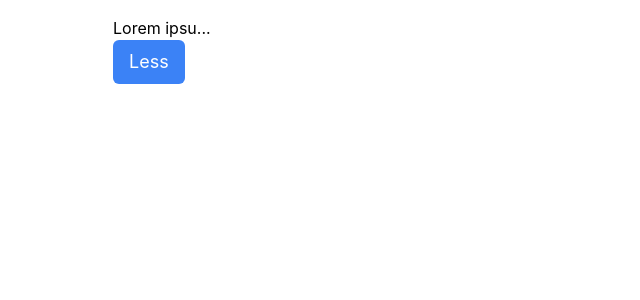
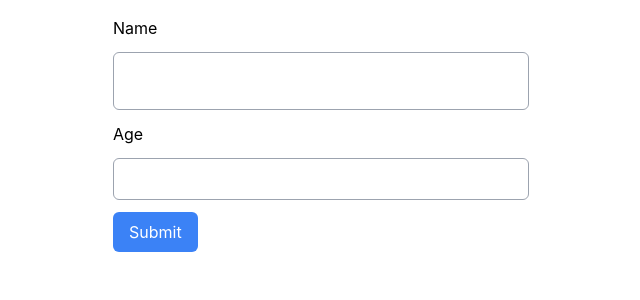
Before and after one commit to rodrahul/react-mosh, a React (Vite) app: page / in a window 1280 px wide. Shown: the top 300 px of the page, without its empty margins (319-959 px from the left). Built offline with nearby package versions, Linux system fonts and the light colour scheme.

Commit message:
Basic Form

```diff
--- a/src/App.tsx
+++ b/src/App.tsx
@@ -1,12 +1,12 @@
 import { MantineProvider } from "@mantine/core";
 import "@mantine/core/styles.css";
-import ExpandableTextApp from "./components/exercise/expandable-text/ExpandableTextApp";
+import Form from "./components/form/Form";
 
 function App() {
   return (
     <MantineProvider>
       <div className="mx-auto max-w-md p-4">
-        <ExpandableTextApp></ExpandableTextApp>
+        <Form></Form>
       </div>
     </MantineProvider>
   );
--- /dev/null
+++ b/src/components/form/Form.tsx
@@ -0,0 +1,47 @@
+import { FormEvent, InputHTMLAttributes, useRef } from "react";
+
+const Form = () => {
+  const nameRef = useRef<HTMLInputElement>(null);
+  const ageRef = useRef<HTMLInputElement>(null);
+
+  const onSubmit = (event: FormEvent) => {
+    event.preventDefault();
+    if (nameRef.current) console.log(nameRef.current.value);
+    if (ageRef.current) console.log(ageRef.current.value);
+  };
+
+  return (
+    <>
+      <form onSubmit={onSubmit}>
+        <div className="mb-3 flex flex-col">
+          <label className="mb-3" htmlFor="name">
+            Name
+          </label>
+          <input
+            className="rounded-md border border-solid border-gray-400 p-4"
+            id="name"
+            ref={nameRef}
+            type="text"
+          />
+        </div>
+        <div className="mb-3 flex flex-col">
+          <label className="mb-3" htmlFor="age">
+            Age
+          </label>
+          <input
+            className="rounded-md border border-solid border-gray-400 p-2"
+            id="age"
+            ref={ageRef}
+            type="number"
+          />
+        </div>
+        <button className="text-md rounded-md bg-blue-500 p-2 pl-4 pr-4 text-center text-white hover:bg-blue-600 active:bg-blue-700">
+          {" "}
+          Submit{" "}
+        </button>
+      </form>
+    </>
+  );
+};
+
+export default Form;
```
